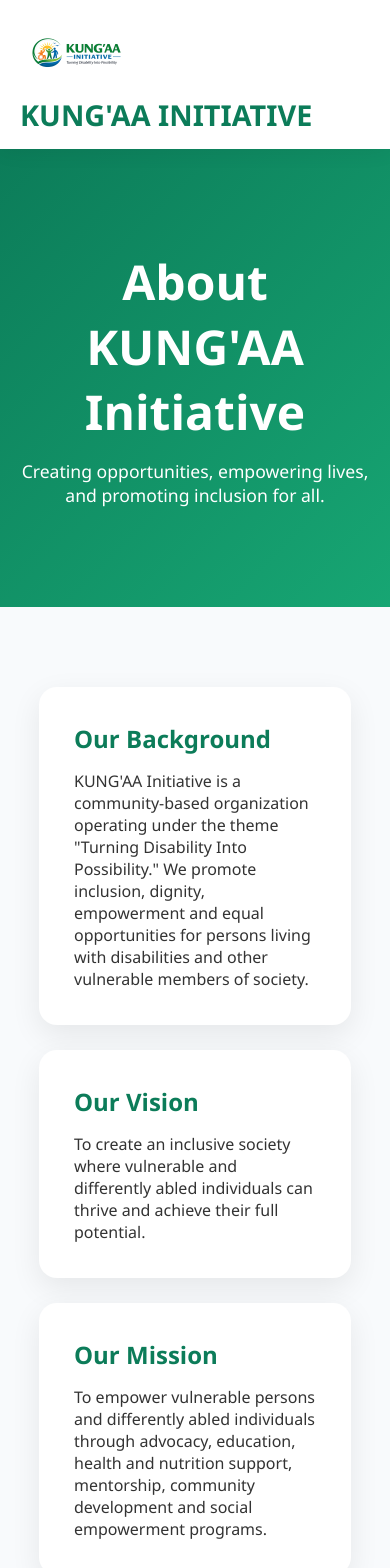
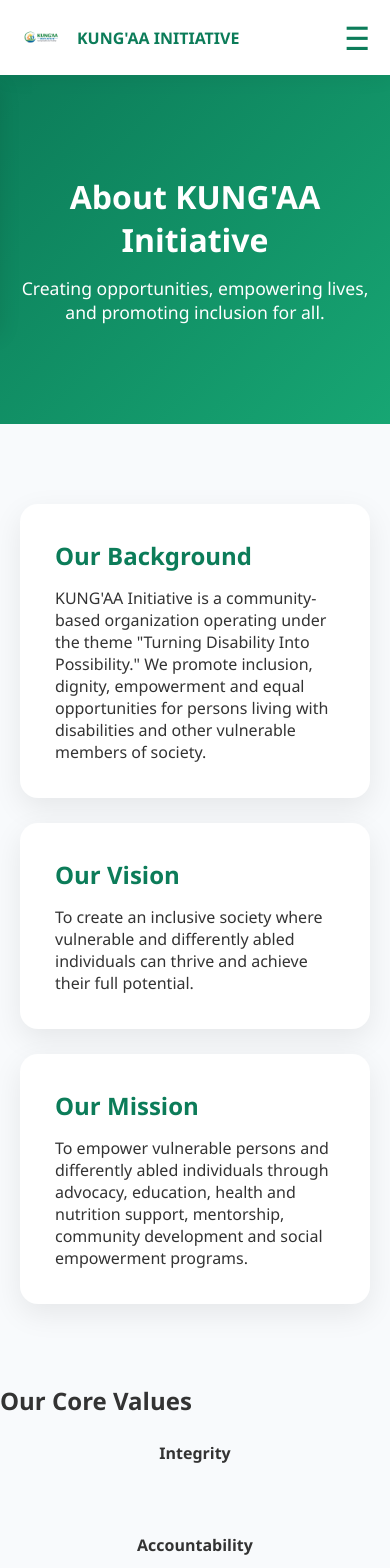
Before and after one commit to collins-coder/Kung-aa-initiative, a React (Create React App) app: page /about in a window 390 px wide. Shown: the top 1568 px of the page. Built offline with nearby package versions, Linux system fonts and the light colour scheme.

Commit message:
alignment

```diff
--- a/src/App.css
+++ b/src/App.css
@@ -580,18 +580,123 @@
    RESPONSIVE
 =================================== */
 
+.menu-toggle{
+  display:none;
+  font-size:2rem;
+  cursor:pointer;
+  color:var(--primary);
+}
+
+.logo{
+  display:flex;
+  align-items:center;
+  gap:12px;
+}
+
+.logo img{
+  width:55px;
+  height:55px;
+  object-fit:contain;
+}
+
+.logo h2{
+  margin:0;
+}
+
 @media(max-width:768px){
 
   .navbar{
-    display:flex;
-    flex-direction:row;
-    justify-content:space-between;
-    align-items:center;
     padding:15px 20px;
+    position:relative;
+  }
+
+  .logo img{
+    width:45px;
+    height:45px;
+  }
+
+  .logo h2{
+    font-size:1rem;
+  }
+
+  .menu-toggle{
+    display:block;
   }
 
   .nav-links{
-    display:none;
+    position:absolute;
+    top:100%;
+    left:-100%;
+
+    width:100%;
+
+    background:white;
+
+    display:flex;
+    flex-direction:column;
+
+    align-items:center;
+
+    gap:20px;
+
+    padding:30px 0;
+
+    box-shadow:
+    0 10px 20px rgba(0,0,0,.1);
+
+    transition:.3s;
+  }
+
+  .nav-links.active{
+    left:0;
+  }
+
+  .hero{
+    min-height:70vh;
+  }
+
+  .hero-content{
+    padding:20px;
+  }
+
+  .hero-content h1{
+    font-size:2.2rem;
+    line-height:1.3;
+  }
+
+  .hero-content p{
+    font-size:1rem;
+    line-height:1.7;
+  }
+
+  .section{
+    padding:60px 20px;
+  }
+
+  .mission-vision,
+  .statistics,
+  .services-grid,
+  .leadership-grid,
+  .content-section,
+  .contact-wrapper{
+    padding-left:20px;
+    padding-right:20px;
+  }
+
+  .contact-wrapper{
+    grid-template-columns:1fr;
+  }
+
+  .page-header h1{
+    font-size:2rem;
+  }
+
+  .cta-box{
+    padding:50px 20px;
+  }
+
+  .cta-box h2{
+    font-size:1.8rem;
   }
 
 }
--- a/src/components/Navbar.js
+++ b/src/components/Navbar.js
@@ -1,36 +1,78 @@
+import { useState } from "react";
 import { Link } from "react-router-dom";
 
 function Navbar() {
+  const [menuOpen, setMenuOpen] = useState(false);
+
   return (
     <nav className="navbar">
 
       <div className="logo">
-        <img src="/logo.png" alt="KUNG'AA INITIATIVE" />
+        <img
+          src="/logo.png"
+          alt="KUNG'AA INITIATIVE"
+        />
         <h2>KUNG'AA INITIATIVE</h2>
       </div>
 
-      <ul className="nav-links">
+      <div
+        className="menu-toggle"
+        onClick={() => setMenuOpen(!menuOpen)}
+      >
+        ☰
+      </div>
 
+      <ul
+        className={
+          menuOpen
+            ? "nav-links active"
+            : "nav-links"
+        }
+      >
         <li>
-          <Link to="/">Home</Link>
+          <Link
+            to="/"
+            onClick={() => setMenuOpen(false)}
+          >
+            Home
+          </Link>
         </li>
 
         <li>
-          <Link to="/about">About</Link>
+          <Link
+            to="/about"
+            onClick={() => setMenuOpen(false)}
+          >
+            About
+          </Link>
         </li>
 
         <li>
-          <Link to="/services">Services</Link>
+          <Link
+            to="/services"
+            onClick={() => setMenuOpen(false)}
+          >
+            Services
+          </Link>
         </li>
 
         <li>
-          <Link to="/leadership">Leadership</Link>
+          <Link
+            to="/leadership"
+            onClick={() => setMenuOpen(false)}
+          >
+            Leadership
+          </Link>
         </li>
 
         <li>
-          <Link to="/contact">Contact</Link>
+          <Link
+            to="/contact"
+            onClick={() => setMenuOpen(false)}
+          >
+            Contact
+          </Link>
         </li>
-
       </ul>
 
     </nav>
```
